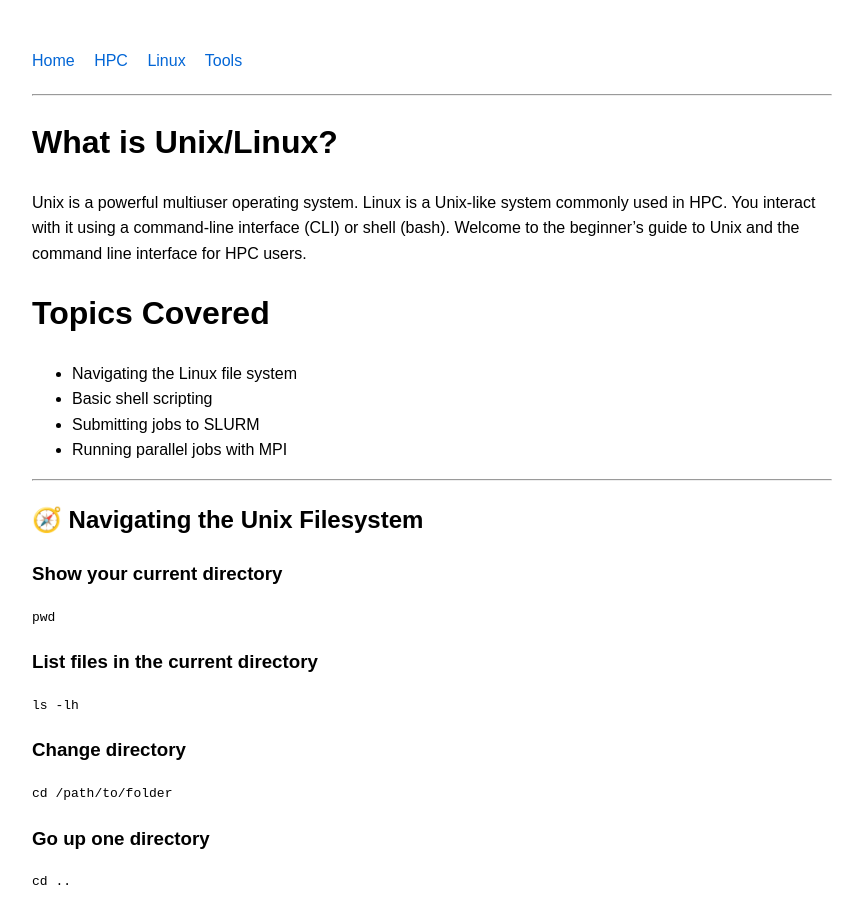
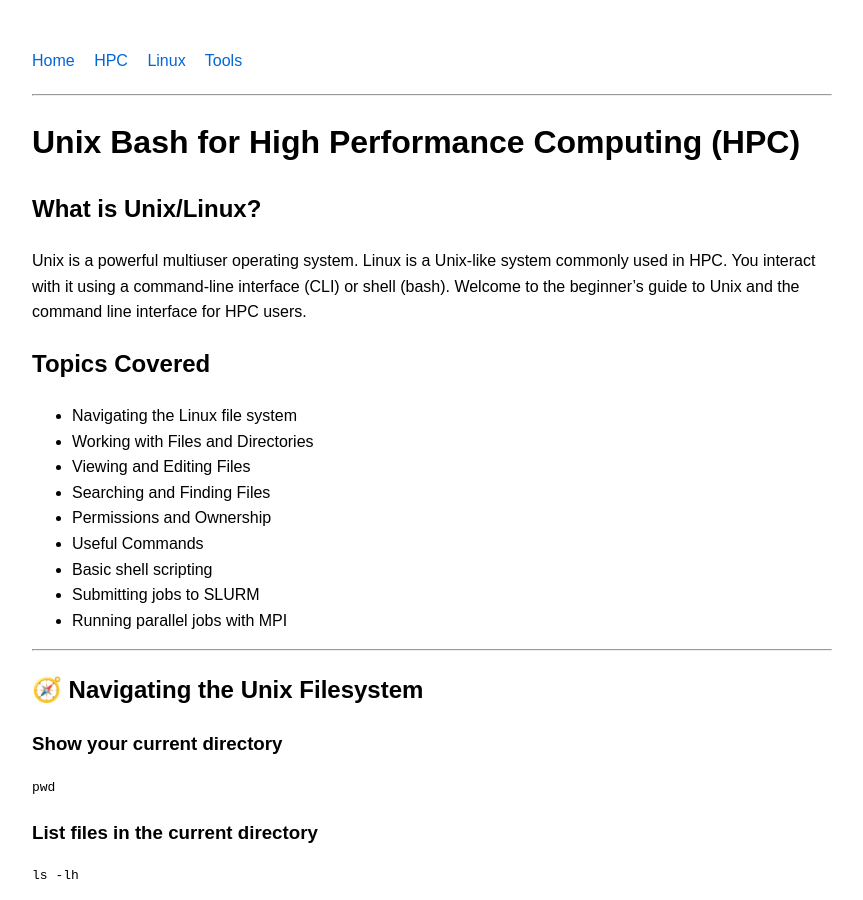
Before and after one commit to ysbajagai/bioinfo, a Jekyll site: the page built from hpc.md, in a window 1280 px wide and 900 px high. Shown: the whole window, without its empty margins (208-1071 px from the left). Built offline with Jekyll 4.4.1, drawn with Linux system fonts in a browser that asks for light colours.

Commit message:
Update hpc.md

```diff
--- a/hpc.md
+++ b/hpc.md
@@ -2,15 +2,21 @@
 layout: default
 title: 🖥️ Unix Bash for High Performance Computing (HPC)
 ---
+# Unix Bash for High Performance Computing (HPC)
 
-# What is Unix/Linux?
+## What is Unix/Linux?
 
 Unix is a powerful multiuser operating system. Linux is a Unix-like system commonly used in HPC. You interact with it using a command-line interface (CLI) or shell (bash).
 Welcome to the beginner’s guide to Unix and the command line interface for HPC users.
 
-# Topics Covered
+## Topics Covered
 
 - Navigating the Linux file system
+- Working with Files and Directories
+- Viewing and Editing Files
+- Searching and Finding Files
+- Permissions and Ownership
+- Useful Commands
 - Basic shell scripting
 - Submitting jobs to SLURM
 - Running parallel jobs with MPI
```
